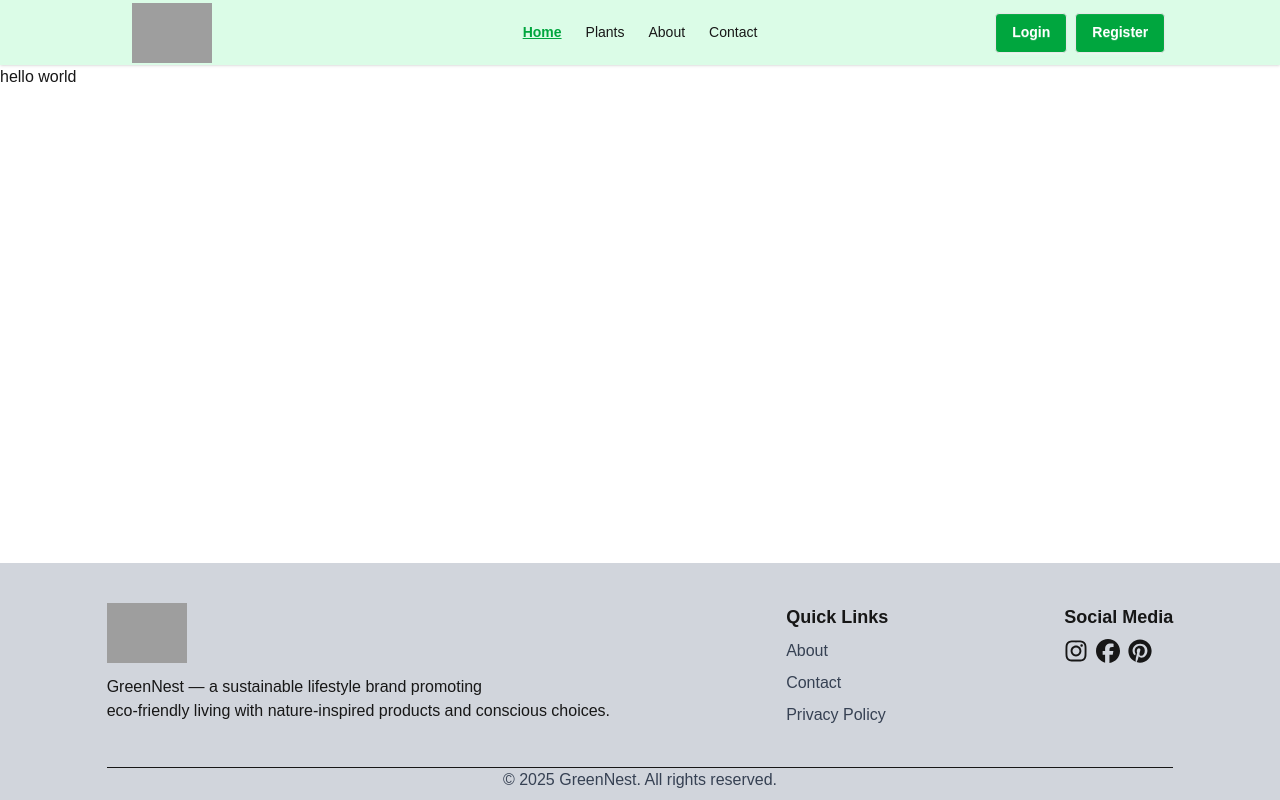
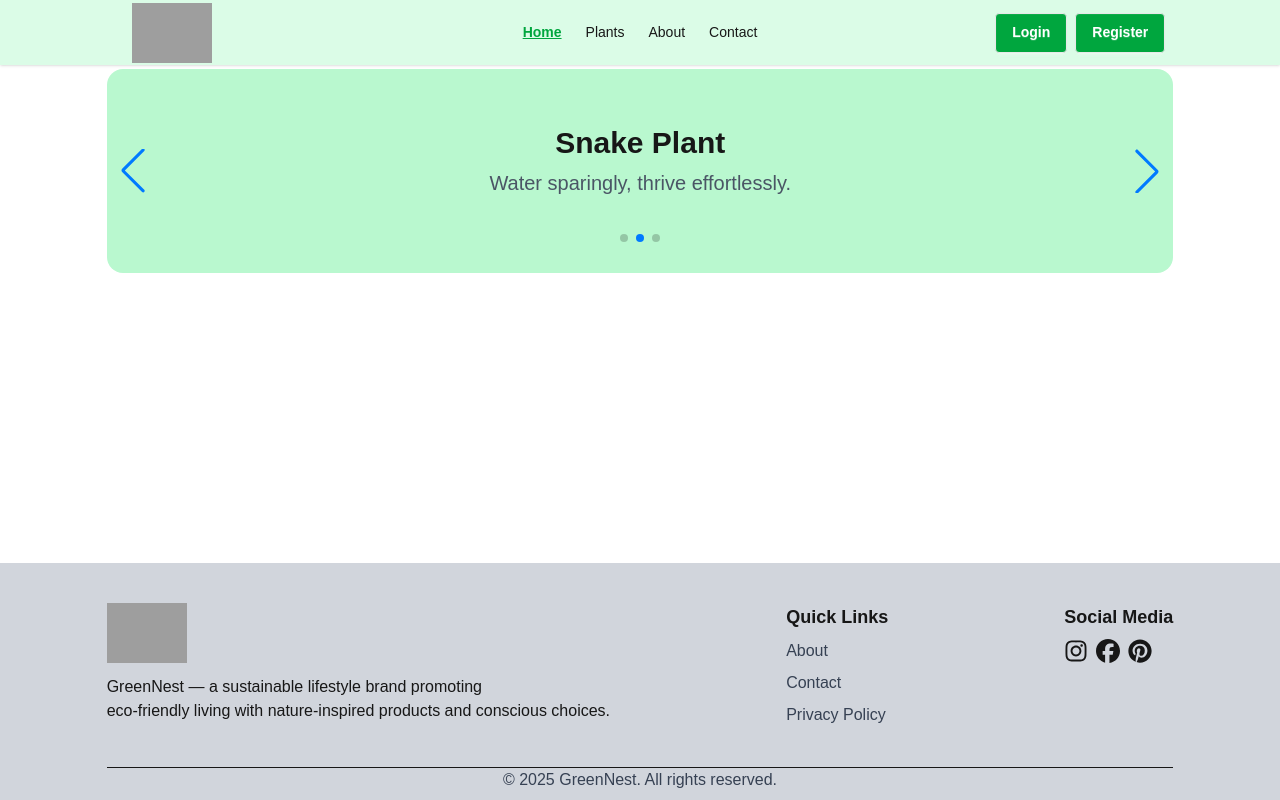
Before and after one commit to lijanahmmed/Green-Nest-2.0, a Next.js app: page / in a window 1280 px wide. Built offline with nearby package versions, Linux system fonts and the light colour scheme; grey boxes are pictures that could not be loaded.

Commit message:
added banner section

```diff
--- a/package.json
+++ b/package.json
@@ -11,7 +11,8 @@
     "next": "16.0.4",
     "react": "19.2.0",
     "react-dom": "19.2.0",
-    "react-icons": "^5.5.0"
+    "react-icons": "^5.5.0",
+    "swiper": "^12.0.3"
   },
   "devDependencies": {
     "@tailwindcss/postcss": "^4",
--- /dev/null
+++ b/src/Components/Banner.jsx
@@ -0,0 +1,51 @@
+"use client";
+
+import React from "react";
+import "swiper/css";
+import "swiper/css/pagination";
+import "swiper/css/navigation";
+import { Autoplay, Navigation, Pagination } from "swiper/modules";
+import { Swiper, SwiperSlide } from "swiper/react";
+
+const swiperData = [
+  {
+    name: "Fiddle Leaf Fig",
+    slogan: "Bright light, happy leaves!",
+  },
+  {
+    name: "Snake Plant",
+    slogan: "Water sparingly, thrive effortlessly.",
+  },
+  {
+    name: "Monstera",
+    slogan: "Filter your air and your worries.",
+  },
+];
+
+export default function Banner() {
+  return (
+    <div className="w-11/12 md:w-10/12 mx-auto bg-green-200 py-4 rounded-2xl mt-1">
+      <Swiper
+        modules={[Autoplay, Pagination, Navigation]}
+        spaceBetween={30}
+        slidesPerView={1}
+        loop={true}
+        autoplay={{ delay: 3000, disableOnInteraction: false }}
+        pagination={{ clickable: true }}
+        navigation
+        className="overflow-hidden"
+      >
+        {swiperData.map((swiper, index) => (
+          <SwiperSlide key={index}>
+            <div className="relative flex flex-col justify-center items-center pt-10 pb-15">
+              <h3 className="text-2xl md:text-3xl font-bold">{swiper.name}</h3>
+              <p className="text-lg md:text-xl text-gray-600 mt-2">
+                {swiper.slogan}
+              </p>
+            </div>
+          </SwiperSlide>
+        ))}
+      </Swiper>
+    </div>
+  );
+}
--- a/src/app/page.jsx
+++ b/src/app/page.jsx
@@ -1,5 +1,10 @@
+import Banner from "@/Components/Banner";
 import Image from "next/image";
 
 export default function Home() {
-  return <div>hello world</div>;
+  return (
+    <div>
+      <Banner></Banner>
+    </div>
+  );
 }
```
Also changed, not shown: 1 other file (tests, documents, lock files or other folders).
